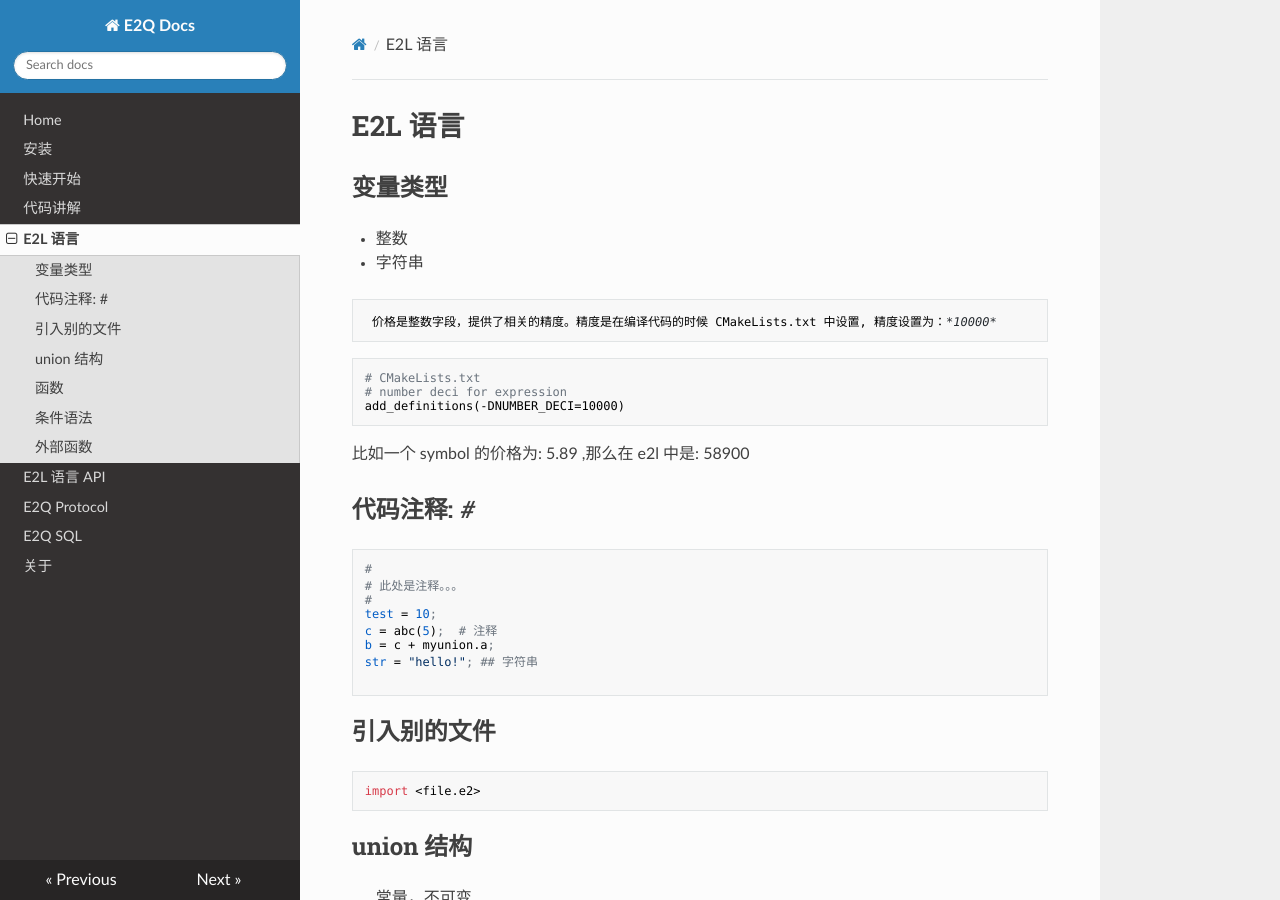
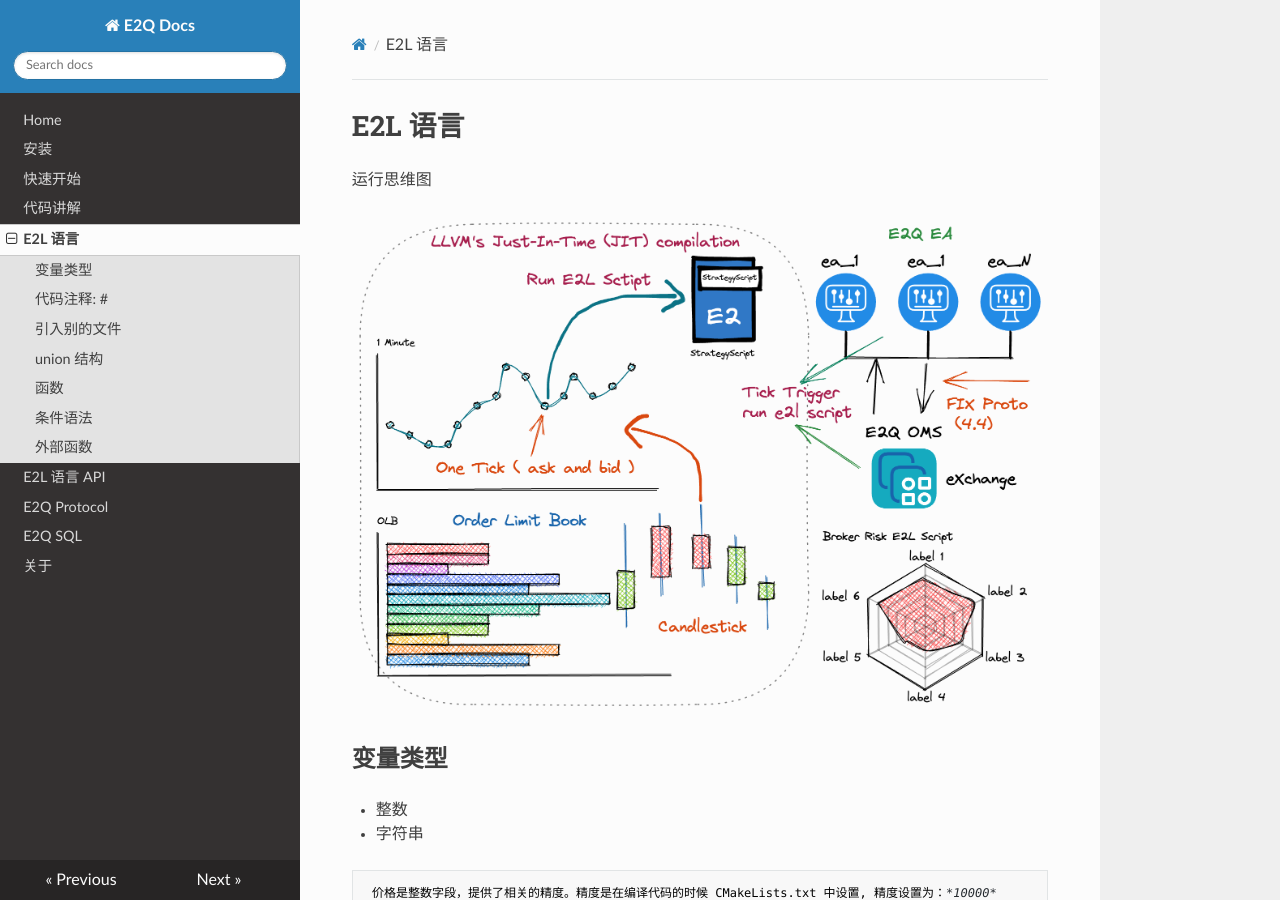
Before and after one commit to E2Quant/e2q_doc, an MkDocs documentation site: the page built from docs/e2l.md, in a window 1280 px wide and 900 px high. Built offline with MkDocs 1.6.1, drawn with Linux system fonts in a browser that asks for light colours; nearby versions of some CDN libraries.

Commit message:
详细描述一下说明文档

```diff
--- a/docs/e2l.md
+++ b/docs/e2l.md
@@ -1,4 +1,8 @@
 # E2L 语言
+
+运行思维图
+
+![E2L mind map](images/tickrune2l.png "E2L")
 
 ## 变量类型
 
```
Also changed, not shown: docs/images/tickrune2l.png (added).
